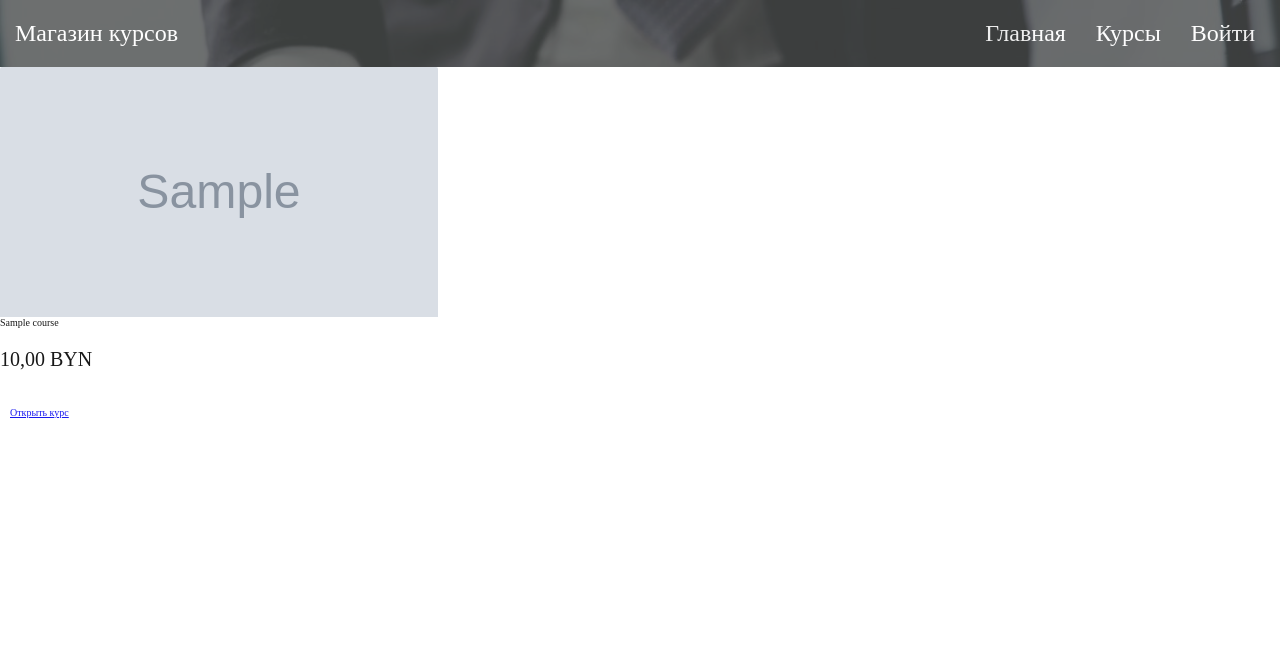
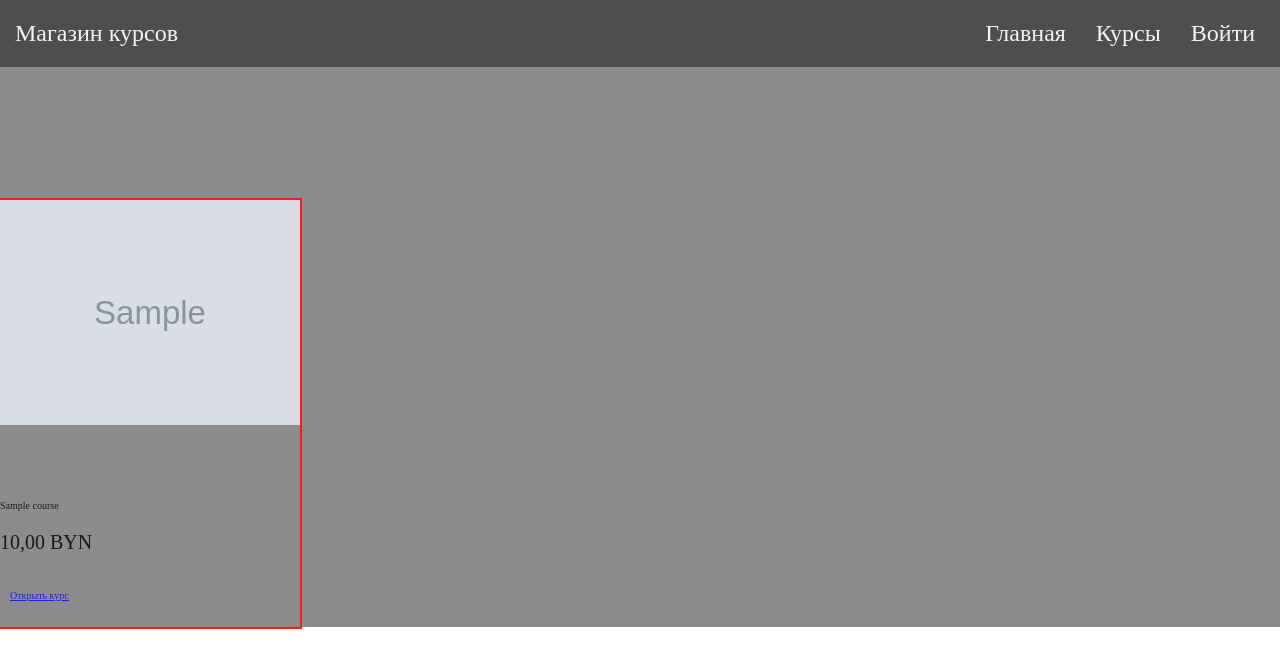
Before and after one commit to Konstantine899/diplom-VSTU, a Node server app: page /courses in a window 1280 px wide. Shown: the top 668 px of the page. Run offline with Node 20, Linux system fonts and the light colour scheme; tables that the repository leaves empty hold one stand-in row (values such as "Sample post"); grey boxes marked "Sample" are stand-in pictures; some libraries are stand-ins or nearby versions.

Commit message:
030 test

```diff
--- a/public/style.css
+++ b/public/style.css
@@ -17,24 +17,20 @@ body {
 #register {
   margin-top: 50px; }
 
-.conteiner {
+.conteiner-bg {
   display: flex;
   flex-direction: row;
-  justify-content: space-between; }
+  justify-content: space-between;
+  background-color: gray;
+  margin-top: -67px; }
 
 .block {
   background: url(../img/main-bg.jpg) no-repeat;
   background-size: 100%; }
 
 .main__img {
-  margin-top: -63px;
+  margin-top: 4px;
   height: 555px; }
-
-.nav,
-.main__img {
-  background: url(../img/main-bg.jpg) no-repeat;
-  background-size: 100%;
-  z-index: -1; }
 
 .main__img {
   padding-top: 70px; }
@@ -45,7 +41,7 @@ main .main__img-bg {
   align-items: center;
   flex-direction: column;
   background-color: black;
-  height: 560px;
+  height: 100%;
   margin-top: -7px;
   opacity: 0.5;
   z-index: 2; }
@@ -64,7 +60,6 @@ main .main__img-bg {
   font-size: 3rem;
   line-height: 1.5;
   margin: 0;
-  opacity: 1;
   z-index: 999; }
 
 h1 {
@@ -78,7 +73,8 @@ nav .nav-wrapper {
   justify-content: space-between;
   align-items: center;
   background: rgba(32, 36, 35, 0.8);
-  opacity: 0.9; }
+  opacity: 0.9;
+  z-index: 999; }
 
 .nav__wrapper-ul {
   display: flex;
@@ -130,23 +126,35 @@ main {
   font-weight: 600; }
 
 .row {
-  width: 750px; }
+  display: flex;
+  justify-content: space-around;
+  flex-direction: row;
+  align-items: center; }
 
 .row__column {
-  width: 58.3333333333%;
+  width: 300px;
+  height: auto;
   left: auto;
   right: auto; }
 
+.card {
+  margin-top: 200px;
+  outline: 2px solid red;
+  width: 300px;
+  height: 427px; }
+
 .card .card-image img {
-  display: block;
-  border-radius: 2px 2px 0 0;
-  position: relative;
-  left: 0;
-  right: 0;
-  top: 0;
-  bottom: 0;
-  width: 100%;
-  height: 250px; }
+  width: 300px;
+  height: 100%; }
+
+.card-image-wrapper {
+  height: 300px; }
+
+.card-content {
+  display: flex;
+  flex-direction: column;
+  align-items: flex-start;
+  justify-content: flex-start; }
 
 .price {
   font-size: 2rem; }
--- a/public/style.scss
+++ b/public/style.scss
@@ -25,10 +25,12 @@ body {
   margin-top: 50px;
 }
 
-.conteiner {
+.conteiner-bg {
   display: flex;
   flex-direction: row;
   justify-content: space-between;
+  background-color: gray;
+  margin-top: -67px;
 }
 
 .block {
@@ -36,16 +38,10 @@ body {
   background-size: 100%;
 }
 .main__img {
-  margin-top: -63px;
+  margin-top: 4px;
   height: 555px;
 }
 
-.nav,
-.main__img {
-  background: url(../img/main-bg.jpg) no-repeat;
-  background-size: 100%;
-  z-index: -1;
-}
 .main__img {
   padding-top: 70px;
 }
@@ -56,7 +52,7 @@ main .main__img-bg {
   align-items: center;
   flex-direction: column;
   background-color: black;
-  height: 560px;
+  height: 100%;
   margin-top: -7px;
   opacity: 0.5;
   z-index: 2;
@@ -76,7 +72,6 @@ main .main__img-bg {
   font-size: 3rem;
   line-height: 1.5;
   margin: 0;
-  opacity: 1;
   z-index: 999;
 }
 h1 {
@@ -92,6 +87,7 @@ nav .nav-wrapper {
   align-items: center;
   background: rgba(32, 36, 35, 0.8);
   opacity: 0.9;
+  z-index: 999;
 }
 .nav__wrapper-ul {
   display: flex;
@@ -145,23 +141,37 @@ main {
 }
 
 .row {
-  width: 750px;
+  display: flex;
+  justify-content: space-around;
+  flex-direction: row;
+  align-items: center;
 }
 .row__column {
-  width: 58.3333333333%;
+  width: 300px;
+  height: auto;
   left: auto;
   right: auto;
 }
+.card {
+  margin-top: 200px;
+  outline: 2px solid red;
+  width: 300px;
+  height: 427px;
+}
 .card .card-image img {
-  display: block;
-  border-radius: 2px 2px 0 0;
-  position: relative;
-  left: 0;
-  right: 0;
-  top: 0;
-  bottom: 0;
-  width: 100%;
-  height: 250px;
+  width: 300px;
+  height: 100%;
+}
+
+.card-image-wrapper {
+  height: 300px;
+}
+
+.card-content {
+  display: flex;
+  flex-direction: column;
+  align-items: flex-start;
+  justify-content: flex-start;
 }
 
 .price {
--- a/views/card.hbs
+++ b/views/card.hbs
@@ -1,4 +1,5 @@
 {{!  views card.hbs }}
+<div class="row">
 <div id="card">
   {{#if courses.length}}
   <table>
@@ -35,3 +36,4 @@
   <p>Корзина пуста</p>
   {{/if}}
 </div>
+</div>
--- a/views/courses.hbs
+++ b/views/courses.hbs
@@ -1,14 +1,15 @@
 {{! courses.hbs }}
-
 {{#if courses.length}}
 {{#each courses}}
 <div class="row">
-  {{!-- <div class="col s12 m7"> --}}
+
   <div class="row__column">
     <div class="card">
 
-      <div class="card-image">
-        <img src="{{img}}" alt="{{title}}" />
+      <div class="card-image-wrapper">
+        <div class="card-image">
+          <img src="{{img}}" alt="{{title}}" />
+        </div>
       </div>
 
       <div class="card-content">
--- a/views/index.hbs
+++ b/views/index.hbs
@@ -1,10 +1,9 @@
 {{!-- index.hbs --}}
 <main>
     <div class="block main__img">
-        <div class="main__img-bg">
+        <div class="main__img-bg"></div>
+    </div>
 
-        </div>
-    </div>
     <div class="main__content">
         <p>Данное приложение</p>
         <p>является дипломным проектом</p>
--- a/views/layouts/main.hbs
+++ b/views/layouts/main.hbs
@@ -5,7 +5,9 @@
     {{> navbar}}
 
     <div class="conteiner">
-        {{{body}}}
+        <div class="conteiner-bg">
+            {{{body}}}
+        </div>
     </div>
 
     {{>footer}}
--- a/views/orders.hbs
+++ b/views/orders.hbs
@@ -1,6 +1,6 @@
 {{!-- orders.hbs --}}
 
-
+<div class="row">
 {{#if orders.length}}
 {{#each orders}}
 <div class="row">
@@ -30,3 +30,4 @@
 {{else}}
 <p>Заказов нет</p>
 {{/if}}
+</div>
```
Lines whose indentation alone changed are shown as unchanged.
